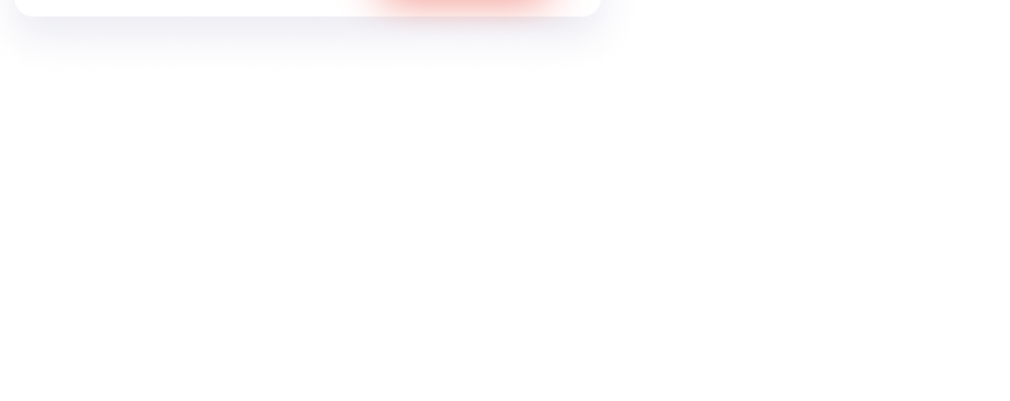
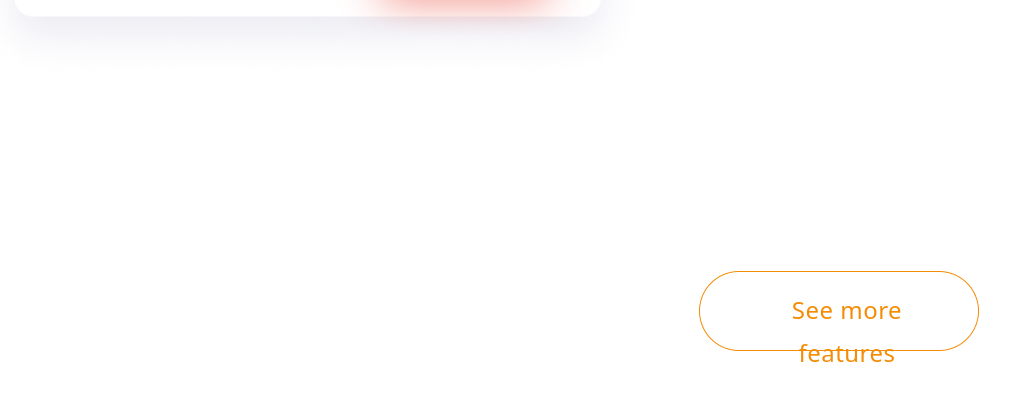
Before and after one commit to ArjavJ-code/gdg-project, a React (Vite) app: page / in a window 1280 px wide. Shown: the part 8356-8757 px from the top of the page, without its empty margins (249-1259 px from the left). Built offline with nearby package versions, Linux system fonts and the light colour scheme.

Commit message:
see more features button complete

```diff
--- a/src/App.jsx
+++ b/src/App.jsx
@@ -42,6 +42,7 @@
 import ellipse105 from './assets/Ellipse 105.png';
 import group124 from './assets/Group 124.png';
 import group106 from './assets/Group 106.png';
+import rectangle31 from './assets/Rectangle 31.png';
 import './App.css'
 
 function App() {
@@ -567,10 +568,19 @@
                     </div>
                   </div>
                 </div>
-
+                <div className='absolute w-[280px] h-[80px] top-[2300px] left-[820px] rotate-0 opacity-100 rounded-[80px]'>
+                  <img src={rectangle31} />
+                    <button className='relative w-[204px] h-[43px] top-[-63px] left-[8px] rotate-0 opacity-100
+                                        hover:scale-105 transition duration-200 cursor-pointer'>
+                      <span className='font-nunito font-normal text-[24px] leading-[180%] tracking-[0.02em] text-[#F48C06]'>
+                        See more features
+                      </span>
+                    </button>
+                </div>
               </div>
             </div>
           </div>
+
       </div>
     </>
   )
```
Also changed, not shown: src/assets/Rectangle 31.png (added).
